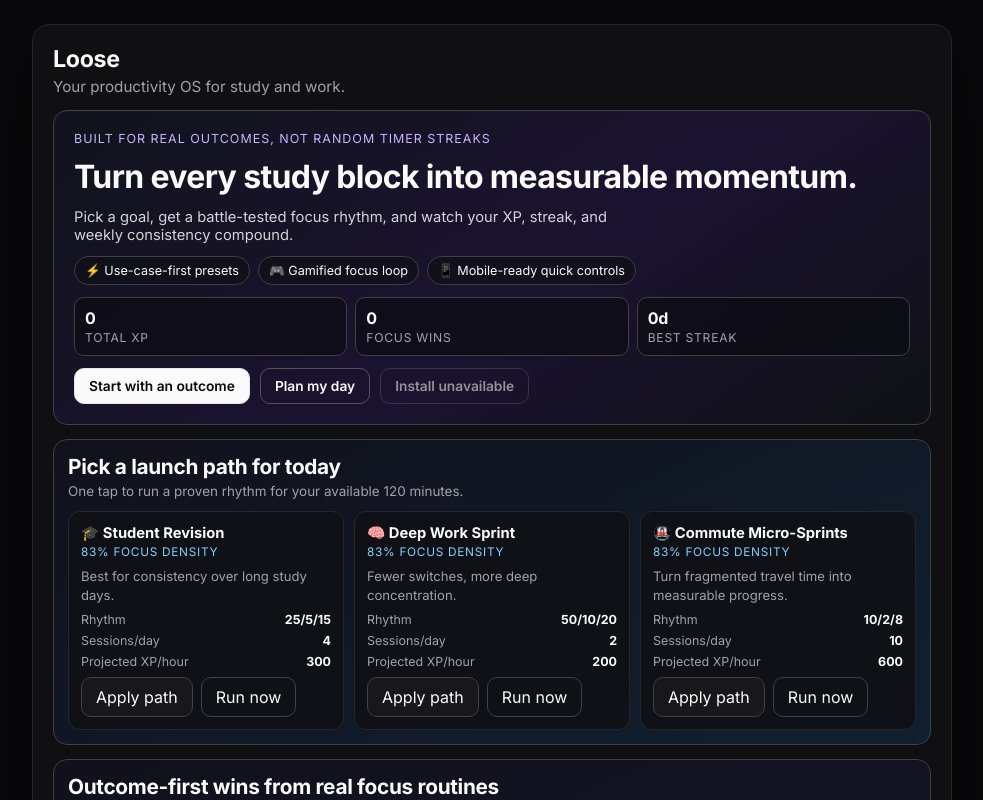
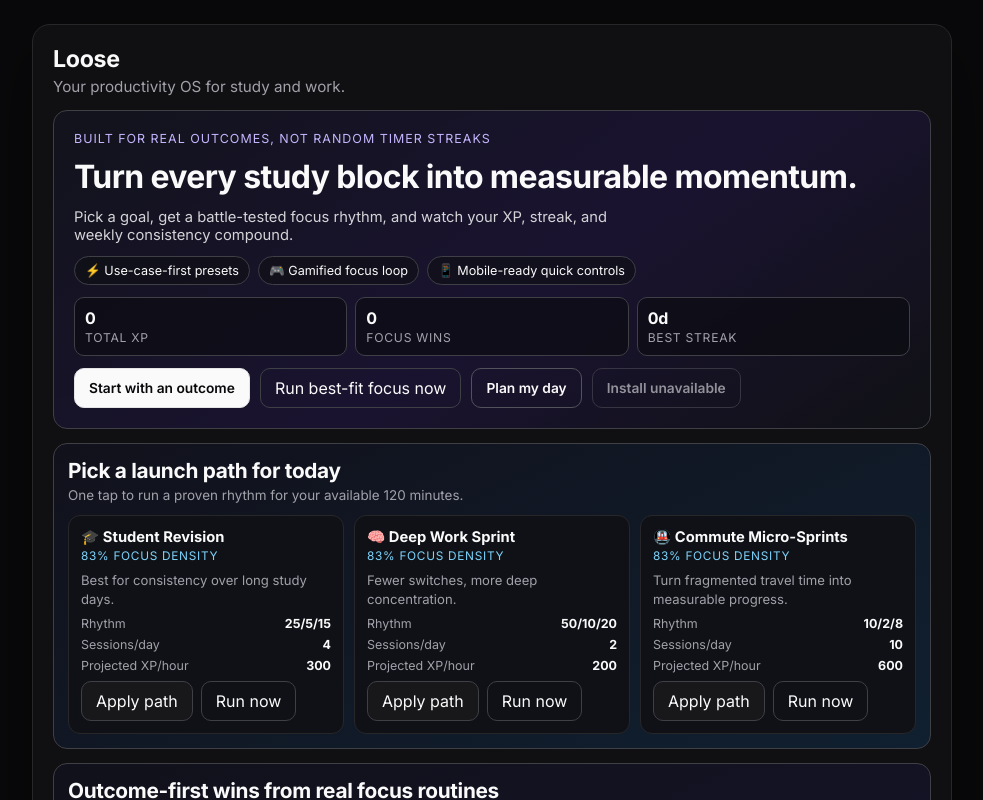
Before and after one commit to dhyoprd/pomodoro-glass, a Next.js app: page / in a window 1280 px wide. Shown: the top 800 px of the page, without its empty margins (148-1131 px from the left). Built offline with nearby package versions, Linux system fonts and the light colour scheme; no server answers.

Commit message:
feat(hero): add one-tap best-fit focus launch

```diff
--- a/src/ui/PomodoroApp.tsx
+++ b/src/ui/PomodoroApp.tsx
@@ -362,6 +362,12 @@ export function PomodoroApp() {
     controller.beginFocusSession();
   };
 
+  const startRecommendedFocusNow = () => {
+    const preset = recommendedPreset?.preset ?? USE_CASE_PRESETS[0];
+    applyPresetAndStart(preset);
+    scrollToSection('focus-timer');
+  };
+
   const addSuggestedTask = (task: string) => {
     const normalizedTask = task.trim().slice(0, 90);
     if (!normalizedTask) return;
@@ -640,6 +646,9 @@ export function PomodoroApp() {
         </div>
         <div className="hero-actions">
           <a href="#outcome-blueprints">Start with an outcome</a>
+          <button type="button" className="ghost" onClick={startRecommendedFocusNow}>
+            Run best-fit focus now
+          </button>
           <a href="#session-planner" className="ghost-link">Plan my day</a>
           <button
             type="button"
```
